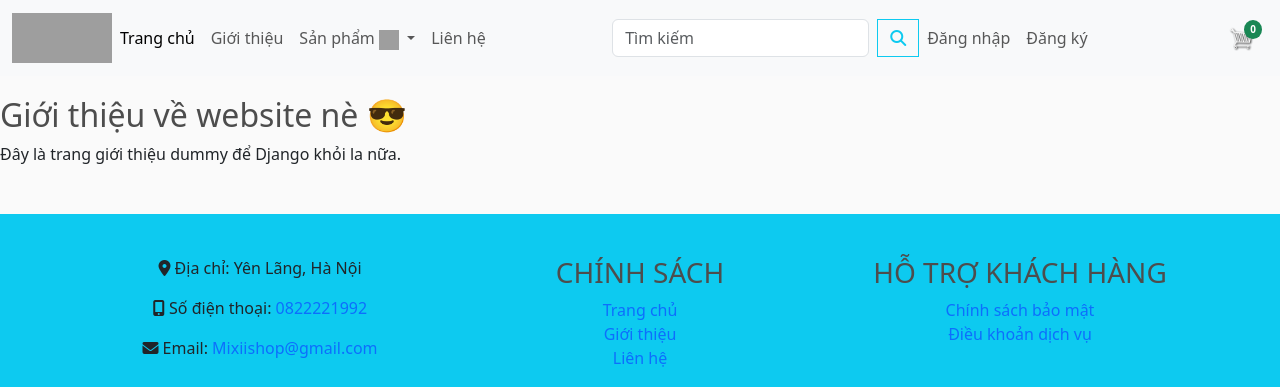
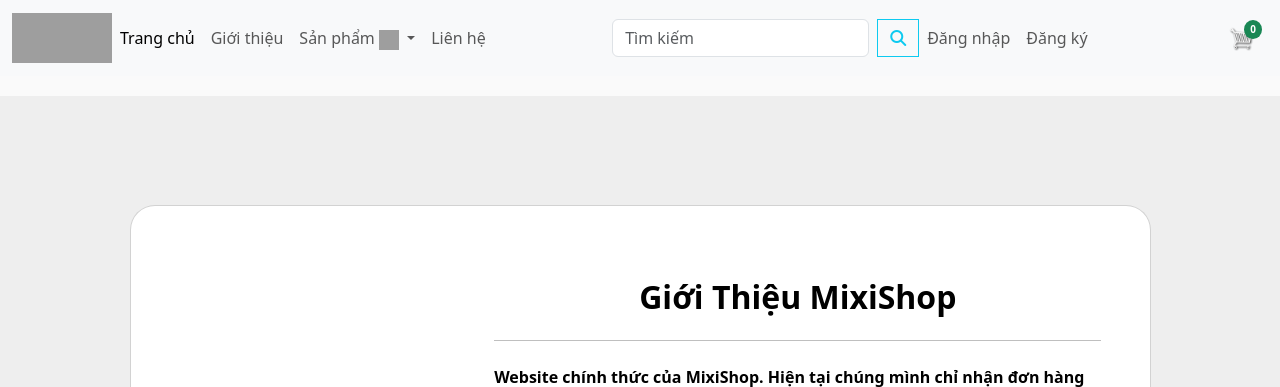
Before and after one commit to 22130243VoDaiThanhTai/Project_PythonProgramming, a Django app: page /introduce/ in a window 1280 px wide. Shown: the top 387 px of the page. Run offline with Django 5.2, Linux system fonts and the light colour scheme; some libraries are stand-ins or nearby versions; grey boxes are pictures that could not be loaded.

Commit message:
Trang giới thiệu

```diff
--- a/LTPython/myweb/mainapp/templates/mainapp/introduce.html
+++ b/LTPython/myweb/mainapp/templates/mainapp/introduce.html
@@ -1,5 +1,84 @@
 {% extends "mainapp/base.html" %}
+{% load static %}
+
 {% block content %}
-<h2>Giới thiệu về website nè 😎</h2>
-<p>Đây là trang giới thiệu dummy để Django khỏi la nữa.</p>
+<section class="vh-100" style="background-color: #eee;">
+    <div class="container h-100">
+        <div class="row d-flex justify-content-center align-items-center h-100">
+            <div class="col-lg-12 col-xl-11">
+                <div class="card text-black" style="border-radius: 25px;">
+                    <div class="card-body p-md-5">
+
+                        <div class="row justify-content-center">
+
+                            <!-- Left: Image -->
+                            <div class="col-md-10 col-lg-5 col-xl-4 d-flex align-items-center order-2 order-lg-1">
+                                <img
+                                        src="https://down-vn.img.susercontent.com/file/vn-11134207-7ras8-m2if08lnubhwdc_tn.webp"
+                                        width="100%" style="border-radius: 15px;">
+                            </div>
+
+                            <!-- Right: Introduction text -->
+                            <div class="col-md-10 col-lg-7 col-xl-8 order-1 order-lg-2">
+
+                                <p class="text-center h2 fw-bold mb-4 mx-1 mx-md-4 mt-4">
+                                    Giới Thiệu MixiShop
+                                </p>
+
+                                <hr>
+
+                                <div class="mt-4">
+
+                                    <div class="fw-bold">
+                                        Website chính thức của MixiShop.
+                                        Hiện tại chúng mình chỉ nhận đơn hàng trên website,
+                                        không nhận bất kỳ nơi nào khác nhé!
+                                    </div>
+
+                                    <br>
+
+                                    <div class="fw-bold">
+                                        Nếu có ưu đãi, MixiShop sẽ thông báo công khai trên các kênh **CHÍNH THỨC & DUY NHẤT** sau đây:
+                                    </div>
+
+                                    <ul class="mt-3" style="font-size: 1.05rem;">
+                                        <li>
+                                            Website:
+                                            <a href="home">https://shop.mixigaming.com/</a>
+                                        </li>
+                                        <li>
+                                            Fanpage:
+                                            <a href="https://www.facebook.com/people/MixiShop/100076687362461/">
+                                                https://www.facebook.com/MixiShop-182674912385853/
+                                            </a>
+                                        </li>
+                                        <li>
+                                            Instagram:
+                                            <a href="https://www.instagram.com/mixi.shop/">
+                                                https://www.instagram.com/mixi.shop/
+                                            </a>
+                                        </li>
+                                        <li>Email: Mixiishop@gmail.com</li>
+                                        <li>Hotline: 0822221992 (7:30 - 22:00)</li>
+                                    </ul>
+
+                                    <br>
+
+                                    <div class="fw-bold">
+                                        MixiShop rất hân hạnh được phục vụ quý khách!
+                                    </div>
+                                </div>
+
+                                <br>
+                                <hr>
+
+                            </div>
+                        </div>
+
+                    </div>
+                </div>
+            </div>
+        </div>
+    </div>
+</section>
 {% endblock %}
```
